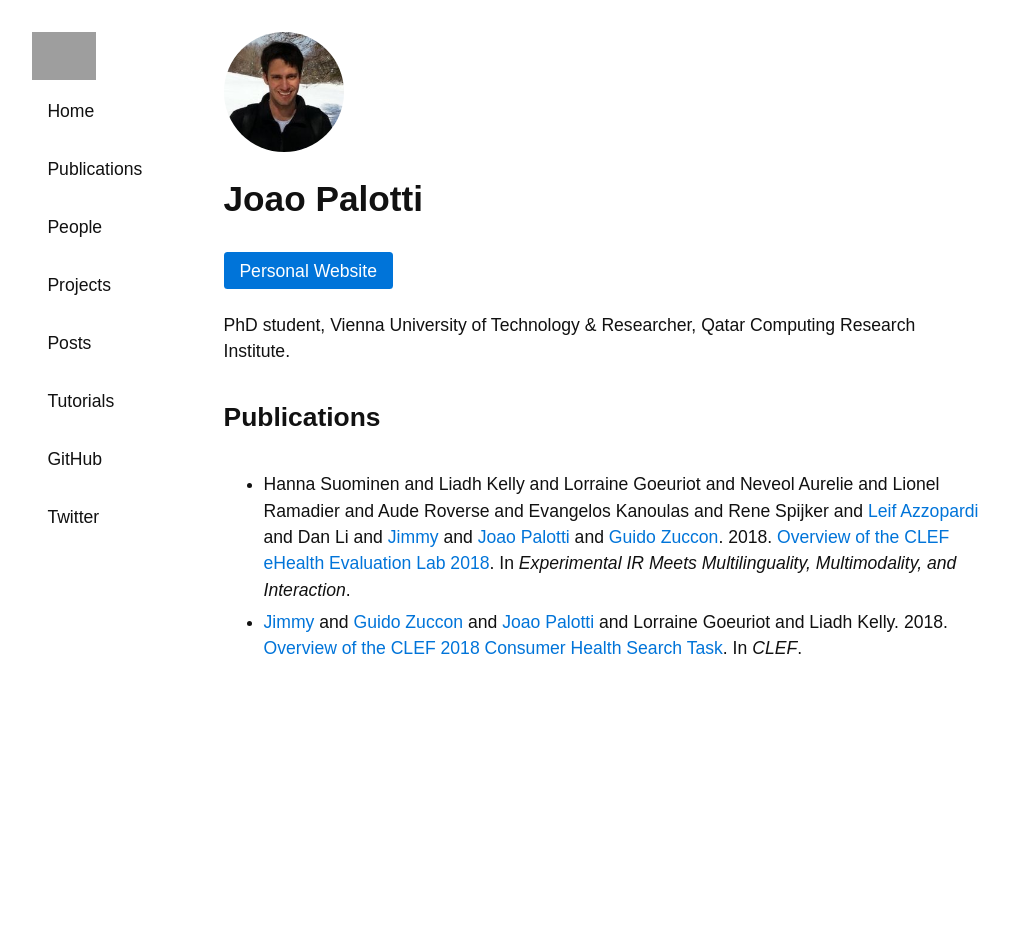
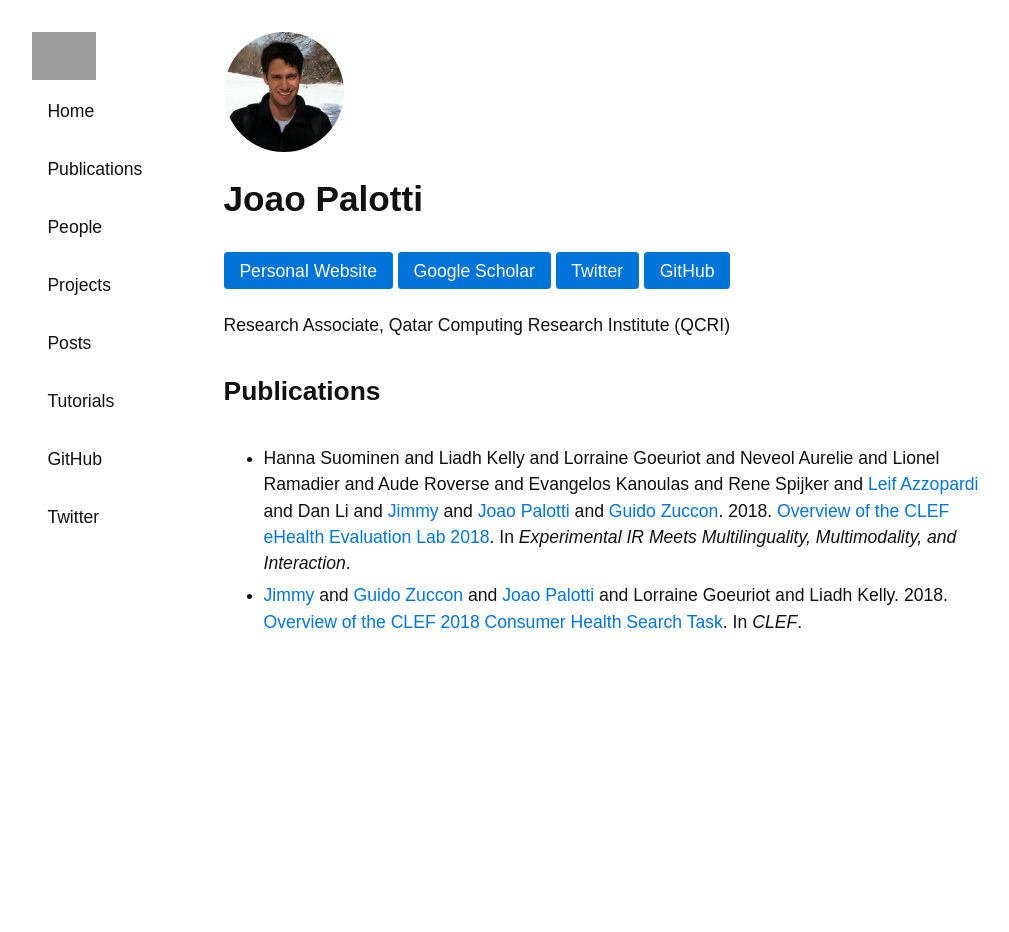
Before and after one commit to ielab/ielab.github.io, a Jekyll site: the page built from _people/joao-palotti.md, in a window 1280 px wide. Shown: the whole page, without its empty margins (139-1148 px from the left). Built offline with Jekyll 4.4.1, drawn with Linux system fonts in a browser that asks for light colours; grey boxes are pictures that could not be loaded.

Commit message:
Updated my profile

```diff
--- a/_people/joao-palotti.md
+++ b/_people/joao-palotti.md
@@ -1,10 +1,10 @@
 ---
 name: Joao Palotti
-twitter:
-github:
-website: //joaopalotti.com/
+twitter: https://twitter.com/joaopalotti
+github: https://github.com/joaopalotti
+website: http://joaopalotti.com/
 image: /images/joaopalotti.jpeg
-scholar:
+scholar: https://scholar.google.com/citations?user=ZEoF2A4AAAAJ&hl=en
 role: external
-description: PhD student, Vienna University of Technology & Researcher, Qatar Computing Research Institute.
+description: Research Associate, Qatar Computing Research Institute (QCRI)
 ---
```
